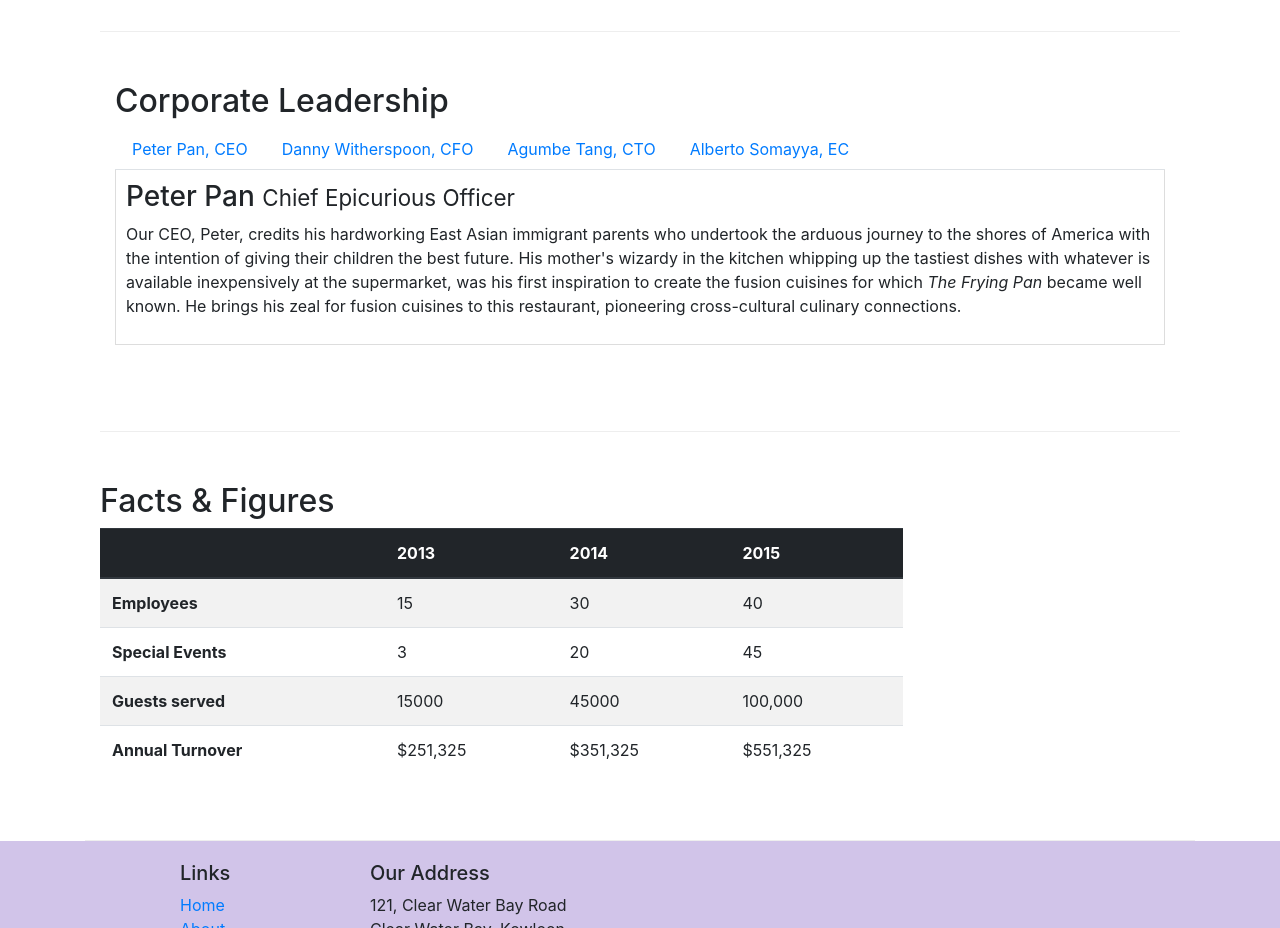
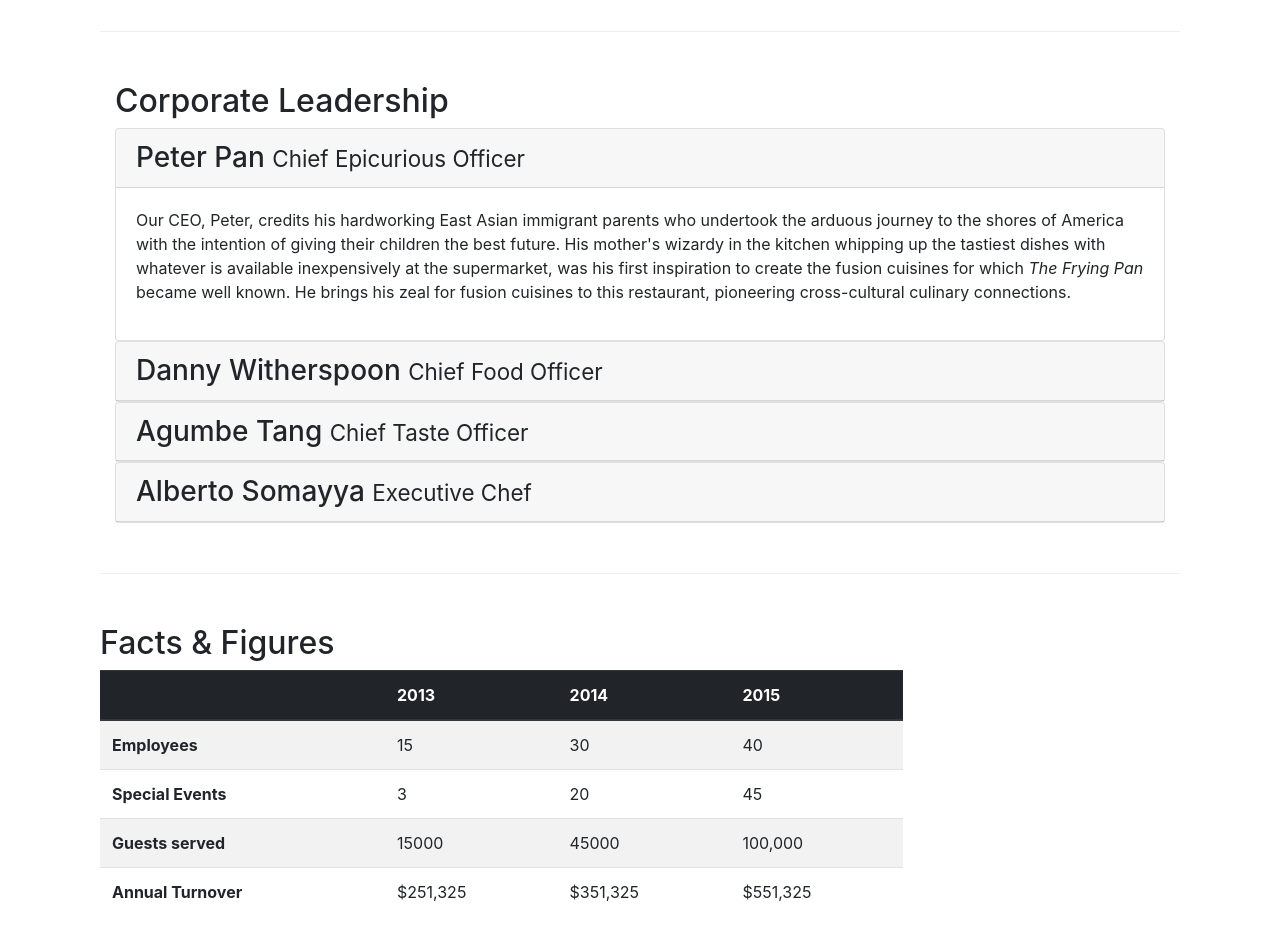
Before and after one commit to stricker123/bootstrap4, a website: page aboutus.html in a window 1280 px wide. Shown: the part 940-1868 px from the top of the page. Drawn offline with nearby package versions, Linux system fonts and the light colour scheme.

Commit message:
accordian

```diff
--- a/aboutus.html
+++ b/aboutus.html
@@ -108,7 +108,70 @@
             <div class ="row row-content">
                 <div class = "col-12">
                         <h2>Corporate Leadership</h2>
-                        <ul class="nav nav-tabs">
+                        <div id = "accordian">
+                            <div class="card">
+                                <div class="card-header" role="tab" id="peterhead">
+                                    <h3 class="mb-0">
+                                        <a data-toggle="collapse" data-target="#peter">
+                                            Peter Pan <small>Chief Epicurious Officer</small>
+                                        </a>
+                                     </h3>
+                                </div>
+                                <div role="tabpanel" class="collapse show" id="peter" data-parent="#accordian">
+                                        <div class="card-body">
+                                             <p class = "d-none d-sm-block">
+                                                 Our CEO, Peter, credits his hardworking East Asian immigrant parents who undertook the arduous journey to the shores of America with the intention of giving their children the best future. His mother's wizardy in the kitchen whipping up the tastiest dishes with whatever is available inexpensively at the supermarket, was his first inspiration to create the fusion cuisines for which <em>The Frying Pan</em> became well known. He brings his zeal for fusion cuisines to this restaurant, pioneering cross-cultural culinary connections.</p>
+                                        </div>
+                                 </div>
+                            </div>
+                            <div class="card">
+                                <div class="card-header" role="tab" id="dannyhead">
+                                    <h3 class="mb-0">
+                                        <a data-toggle="collapse" data-target="#danny">
+                                                Danny Witherspoon <small>Chief Food Officer</small>
+                                        </a>
+                                    </h3>
+                                </div>
+                                <div role="tabpanel" class="collapse" id="danny" data-parent="#accordian">
+                                            <div class="card-body"><p class = "d-none d-sm-block">
+                                                Our CFO, Danny, as he is affectionately referred to by his colleagues, comes from a long established family tradition in farming and produce. His experiences growing up on a farm in the Australian outback gave him great appreciation for varieties of food sources. As he puts it in his own words, <em>Everything that runs, wins, and everything that stays, pays!</em></p>
+                                            </div>
+                                </div>
+                            </div>
+                            <div class="card">
+                                <div class="card-header" role="tab" id="agumehead">
+                                    <h3 class="mb-0">
+                                        <a data-toggle="collapse" data-target="#Agumbe">
+                                                Agumbe Tang  <small>Chief Taste Officer</small>
+                                        </a>
+                                    </h3>
+                                </div>
+
+                                <div role="tabpanel" class="collapse" id="Agumbe" data-parent="#accordian">
+                                    <div class="card-body">  <p class = "d-none d-sm-block">
+                                        Blessed with the most discerning gustatory sense, Agumbe, our CTO, personally ensures that every dish that we serve meets his exacting tastes. Our chefs dread the tongue lashing that ensues if their dish does not meet his exacting standards. He lives by his motto, <em>You click only if you survive my lick.</em></p>
+                                    </div>
+                                </div>
+                            </div>
+                            <div class="card">
+                                <div class="card-header" role="tab" id="albertohead">
+                                    <h3 class="mb-0">
+                                        <a data-toggle="collapse" data-target="#Alberto">
+                                                Alberto Somayya  <small>Executive Chef</small>
+                                        </a>
+                                    </h3>
+                                </div>
+                                <div role="tabpanel" class="collapse" id="Alberto" data-parent="#accordian">
+                                        <div class="card-body">   <p class = "d-none d-sm-block">
+                                            Award winning three-star Michelin chef with wide International experience having worked closely with whos-who in the culinary world, he specializes in creating mouthwatering Indo-Italian fusion experiences. He says, <em>Put together the cuisines from the two craziest cultures, and you get a winning hit! Amma Mia!</em></p>
+                                        </div>
+                                 </div>
+                            </div>
+                        </div>
+
+                        <!-- Tab navigation -->
+
+                        <!-- <ul class="nav nav-tabs">
                             <li class="nav-item">
                                 <a class="nav-link" href="#peter" role="tab" data-toggle="tab">Peter Pan, CEO</a>
                             </li>
@@ -121,26 +184,7 @@
                             <li class="nav-item">
                                 <a class="nav-link" href="#Alberto" role="tab" data-toggle="tab">Alberto Somayya, EC</a>
                             </li>
-                        </ul>
-                        <div class="tab-content">
-                            <div role="tabpanel" class="tab-pane fade show active" id="peter">
-                                    <h3>Peter Pan <small>Chief Epicurious Officer</small></h3>
-                                    <p class = "d-none d-sm-block">Our CEO, Peter, credits his hardworking East Asian immigrant parents who undertook the arduous journey to the shores of America with the intention of giving their children the best future. His mother's wizardy in the kitchen whipping up the tastiest dishes with whatever is available inexpensively at the supermarket, was his first inspiration to create the fusion cuisines for which <em>The Frying Pan</em> became well known. He brings his zeal for fusion cuisines to this restaurant, pioneering cross-cultural culinary connections.</p>
-                            </div>
-                            <div role="tabpanel" class="tab-pane fade" id="danny">
-                                <h3>Danny Witherspoon <small>Chief Food Officer</small></h3>
-                                <p class = "d-none d-sm-block">Our CFO, Danny, as he is affectionately referred to by his colleagues, comes from a long established family tradition in farming and produce. His experiences growing up on a farm in the Australian outback gave him great appreciation for varieties of food sources. As he puts it in his own words, <em>Everything that runs, wins, and everything that stays, pays!</em></p>
-                            </div>
-                            <div role="tabpanel" class="tab-pane fade" id="Agumbe">
-                                <h3>Agumbe Tang <small>Chief Taste Officer</small></h3>
-                                <p class = "d-none d-sm-block">Blessed with the most discerning gustatory sense, Agumbe, our CTO, personally ensures that every dish that we serve meets his exacting tastes. Our chefs dread the tongue lashing that ensues if their dish does not meet his exacting standards. He lives by his motto, <em>You click only if you survive my lick.</em></p>
-                             </div>
-                             <div role="tabpanel" class="tab-pane fade" id="Alberto">
-                                <h3>Alberto Somayya <small>Executive Chef</small></h3>
-                                <p class = "d-none d-sm-block">Award winning three-star Michelin chef with wide International experience having worked closely with whos-who in the culinary world, he specializes in creating mouthwatering Indo-Italian fusion experiences. He says, <em>Put together the cuisines from the two craziest cultures, and you get a winning hit! Amma Mia!</em></p>
-                             </div>
-                        </div>
-
+                        </ul> -->
                 </div>
             </div>
        </div>
```
Also changed, not shown: index.html (+1 -1 lines).
